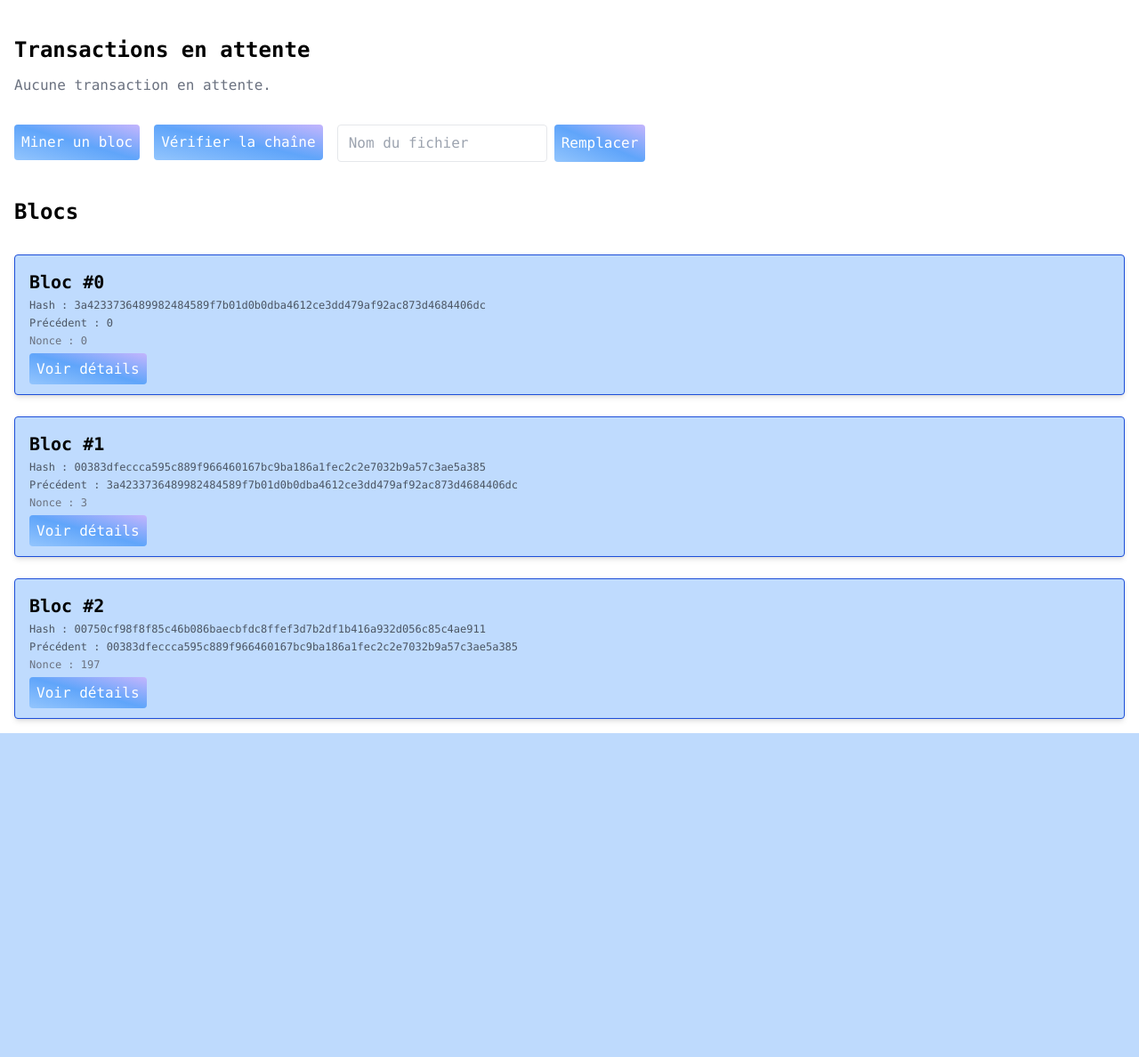
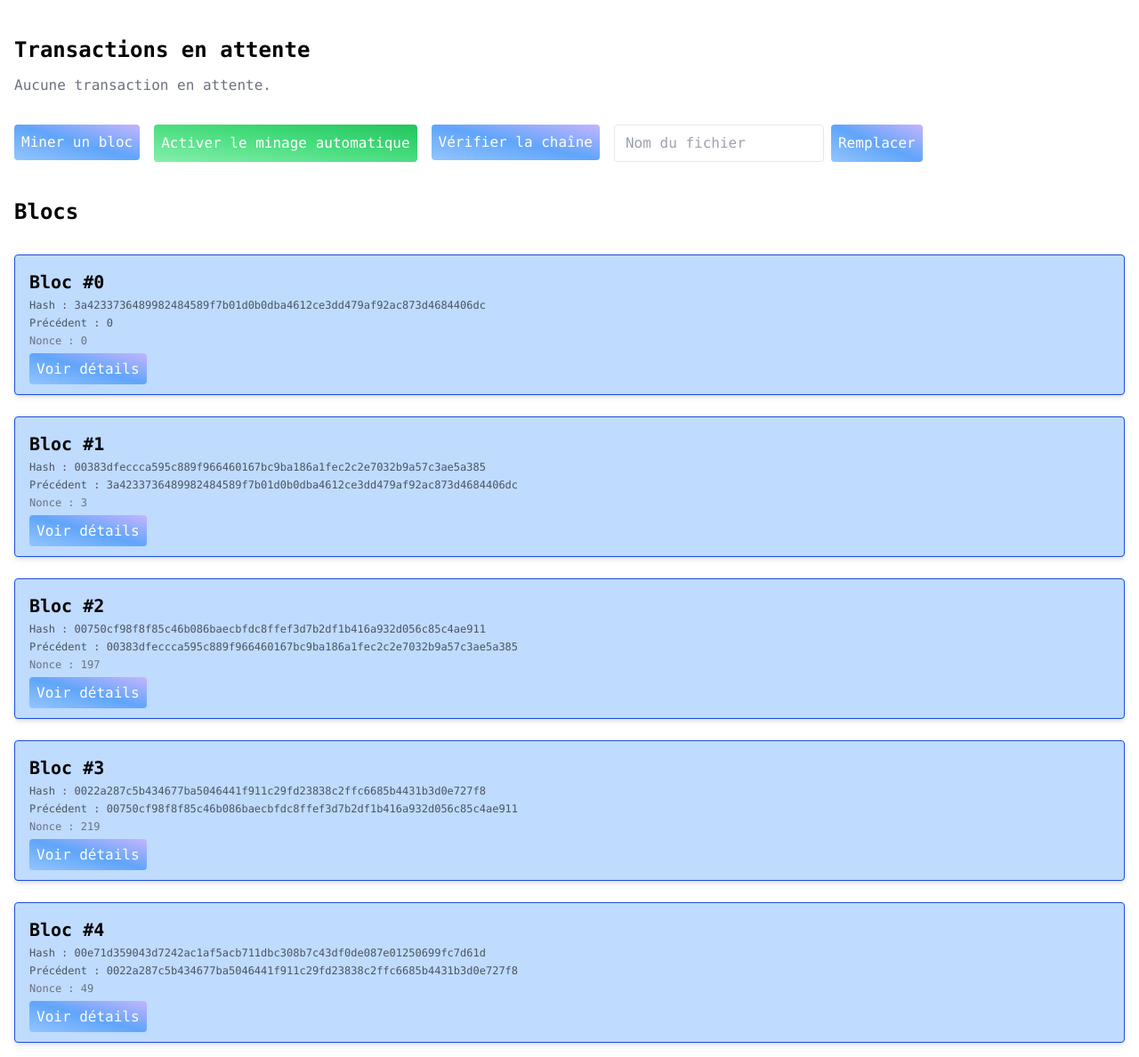
Before and after one commit to Yoyo77400/IBC-Best-Blockchain-Python, a Flask app: page / in a window 1280 px wide. Shown: the part 68-1256 px from the top of the page at 89% size. Before the commit the page ends 892 px from the top, so only its background shows below. Run offline with Flask 3, Linux system fonts and the light colour scheme; some libraries are stand-ins or nearby versions.

Commit message:
add auto mint and little design upgrades on the alerts

```diff
--- a/app.py
+++ b/app.py
@@ -1,14 +1,41 @@
 from flask import Flask, request, render_template, redirect, url_for, flash
 import datetime as time
+import threading
+import time as t
 from lib.Blockchain import Blockchain
 
 app = Flask(__name__)
 app.secret_key = 'changeme'
 blockchain = Blockchain()
+auto_mint_enabled = False
+AUTO_MINT_INTERVAL = 10
+AUTO_MINT_MIN_TX = 1
+
+# Rules for the auto mint
+def auto_mint_worker():
+    global auto_mint_enabled
+    last_mint_time = t.time()
+    while True:
+        if auto_mint_enabled:
+            now = t.time()
+            tx_count = len(blockchain.pending_transactions)
+            if tx_count >= AUTO_MINT_MIN_TX or (now - last_mint_time) >= AUTO_MINT_INTERVAL and tx_count > 0:
+                if tx_count > 0:
+                    result = blockchain.mine_pending_transactions()
+                    if result:
+                        blockchain.save_to_file()
+                        flash("Bloc miné automatiquement.", "success")
+                    last_mint_time = now
+        t.sleep(5)
+
 
 @app.context_processor
 def inject_time():
-    return {'current_time': time.time()}
+    return {
+    'current_time': time.time(),
+    'auto_mint_enabled': auto_mint_enabled
+}
+
 
 @app.route('/')
 def index():
@@ -83,5 +110,18 @@ def block_detail(index):
         flash("Bloc introuvable.", "error")
         return redirect(url_for('index'))
 
+@app.route('/auto_mint', methods=['POST'])
+def auto_mint():
+    global auto_mint_enabled
+    auto_mint_enabled = not auto_mint_enabled
+    status = "activé" if auto_mint_enabled else "désactivé"
+    flash(f"Minage automatique {status}.", "info")
+    return redirect(url_for('index'))
+
+
+
+
+
 if __name__ == '__main__':
+    threading.Thread(target=auto_mint_worker, daemon=True).start()
     app.run(debug=True)
--- a/blockchain.json
+++ b/blockchain.json
@@ -39,5 +39,33 @@
         "previous_hash": "00383dfeccca595c889f966460167bc9ba186a1fec2c2e7032b9a57c3ae5a385",
         "nonce": 197,
         "hash": "00750cf98f8f85c46b086baecbfdc8ffef3d7b2df1b416a932d056c85c4ae911"
+    },
+    {
+        "index": 3,
+        "timestamp": 1753792047.652849,
+        "transactions": [
+            {
+                "sender": "guigui",
+                "recipient": "yoyo",
+                "amount": 100.0
+            }
+        ],
+        "previous_hash": "00750cf98f8f85c46b086baecbfdc8ffef3d7b2df1b416a932d056c85c4ae911",
+        "nonce": 219,
+        "hash": "0022a287c5b434677ba5046441f911c29fd23838c2ffc6685b4431b3d0e727f8"
+    },
+    {
+        "index": 4,
+        "timestamp": 1753792172.752295,
+        "transactions": [
+            {
+                "sender": "guigui",
+                "recipient": "yoyo",
+                "amount": 100.0
+            }
+        ],
+        "previous_hash": "0022a287c5b434677ba5046441f911c29fd23838c2ffc6685b4431b3d0e727f8",
+        "nonce": 49,
+        "hash": "00e71d359043d7242ac1af5acb711dbc308b7c43df0de087e01250699fc7d61d"
     }
 ]
--- a/templates/base.html
+++ b/templates/base.html
@@ -20,7 +20,7 @@
       {% if messages %}
         <div class="space-y-3 mb-6">
           {% for category, message in messages %}
-            <div class="p-4 rounded border {{ 'border-red-500 bg-red-900' if category == 'error' else 'border-green-500 bg-green-900' }}">
+            <div class="p-4 rounded border {{ 'border-red-500 bg-red-200' if category == 'error' else 'border-green-500 bg-green-200' }}">
               {{ message }}
             </div>
           {% endfor %}
--- a/templates/index.html
+++ b/templates/index.html
@@ -18,7 +18,23 @@
 
 <div class="flex flex-wrap gap-4 px-4 mb-10">
   <form method="post" action="{{ url_for('mine') }}">
-    <button class="rounded p-2 bg-gradient-to-tr from-blue-300 text-white via-blue-400 to-violet-300">Miner un bloc</button>
+          {% if auto_mint_enabled %}
+            <button class="rounded p-2 bg-gradient-to-tr from-gray-200 text-white to-gray-200" disabled>
+            Miner un bloc
+        {% else %}
+            <button class="rounded p-2 bg-gradient-to-tr from-blue-300 text-white via-blue-400 to-violet-300">
+            Miner un bloc
+        {% endif %}
+  </form>
+  <form method="post" action="{{ url_for('auto_mint') }}">
+        {% if auto_mint_enabled %}
+            <button class="rounded p-2 bg-gradient-to-tr from-red-300 text-white via-red-400 to-red-500">
+            Désactiver le minage automatique
+        {% else %}
+            <button class="rounded p-2 bg-gradient-to-tr from-green-300 text-white via-green-400 to-green-500">
+            Activer le minage automatique
+        {% endif %}
+    </button>
   </form>
   <form method="post" action="{{ url_for('validate_chain') }}">
     <button class="rounded p-2 bg-gradient-to-tr from-blue-300 text-white via-blue-400 to-violet-300">Vérifier la chaîne</button>
```
Also changed, not shown: package-lock.json.
